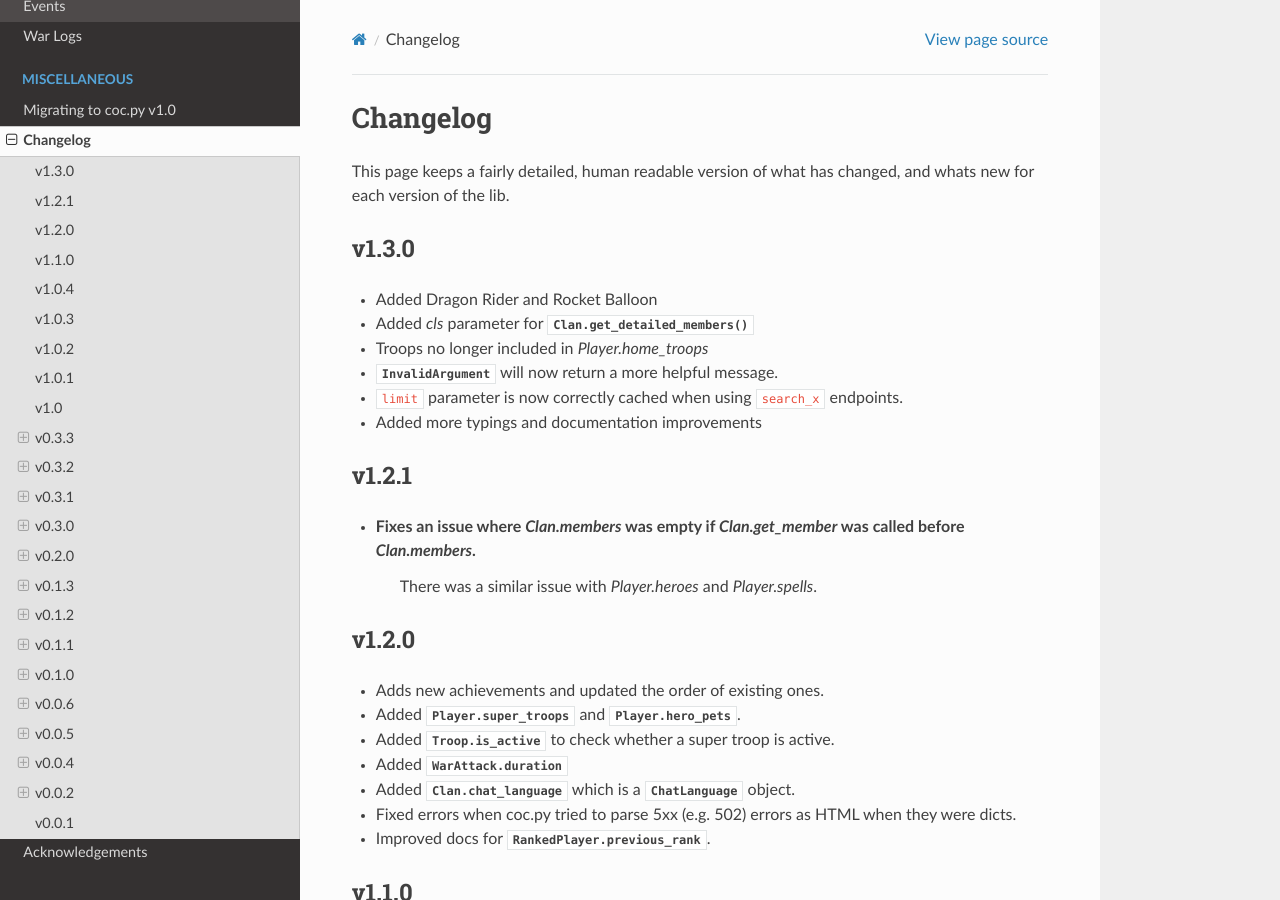
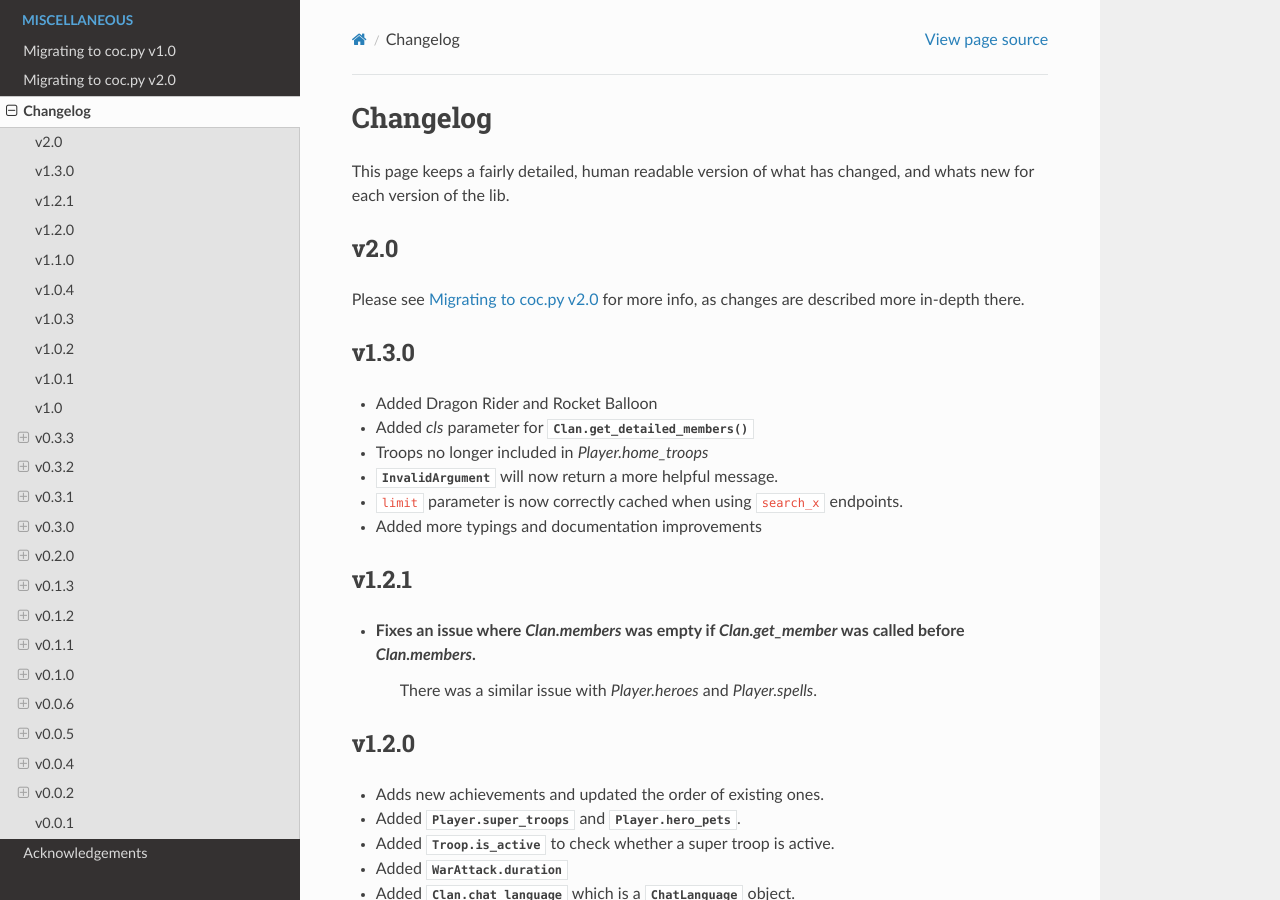
Before and after one commit to mathsman5133/coc.py, a Sphinx documentation site: the page built from docs/miscellaneous/changelog.rst, in a window 1280 px wide and 900 px high. Built offline with Sphinx 7.4.7 and the Read the Docs theme 2.0.0, drawn with Linux system fonts in a browser that asks for light colours; pages that are not in the unit, such as notebooks, are missing from menus.

Commit message:
Add migrating guide and version bump to v2.0

```diff
--- a/coc/__init__.py
+++ b/coc/__init__.py
@@ -22,7 +22,7 @@
 SOFTWARE.
 """
 
-__version__ = "2.0.0a"
+__version__ = "2.0.0"
 
 from .abc import BasePlayer, BaseClan
 from .clans import RankedClan, Clan
--- a/docs/index.rst
+++ b/docs/index.rst
@@ -48,7 +48,8 @@
    :maxdepth: 3
    :caption: Miscellaneous
 
-   miscellaneous/migrating
+   miscellaneous/migrating_to_v1
+   miscellaneous/migrating_to_v2
    miscellaneous/changelog
    miscellaneous/acknowledgements
 
--- a/docs/miscellaneous/changelog.rst
+++ b/docs/miscellaneous/changelog.rst
@@ -6,6 +6,10 @@
 ===========
 This page keeps a fairly detailed, human readable version
 of what has changed, and whats new for each version of the lib.
+
+v2.0
+-----
+Please see :ref:`migrating_to_v2_0` for more info, as changes are described more in-depth there.
 
 v1.3.0
 ------
--- a/setup.py
+++ b/setup.py
@@ -7,7 +7,7 @@
 with open(os.path.join(os.getcwd(), "requirements.txt")) as f:
     REQUIREMENTS = f.read().splitlines()
 
-VERSION = "2.0.0a"
+VERSION = "2.0.0"
 if "a" in VERSION:
     VERSION += "+" + subprocess.check_output(["git", "rev-parse", "--short", "HEAD"]).decode("utf-8").strip()
 
```
Also changed, not shown: docs/miscellaneous/migrating_to_v2.rst (added, +58 -0 lines), docs/miscellaneous/migrating_to_v1.rst (renamed from docs/miscellaneous/migrating.rst).
